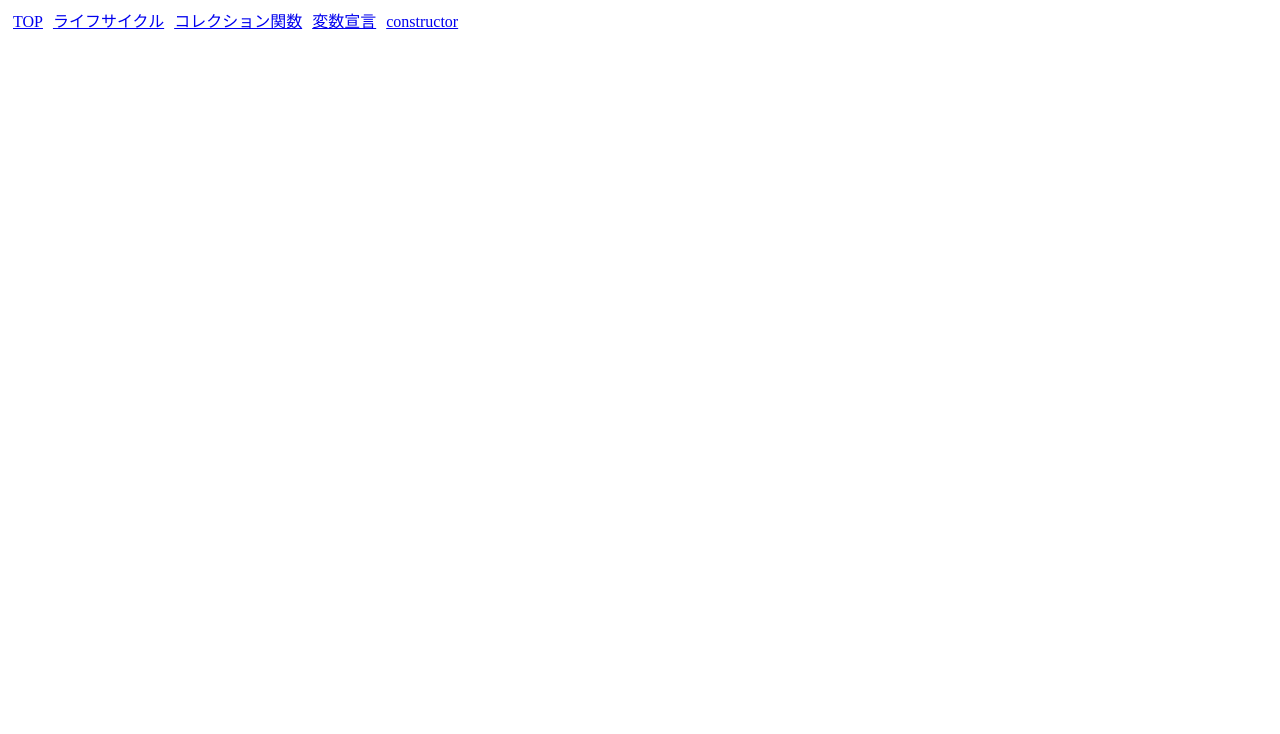
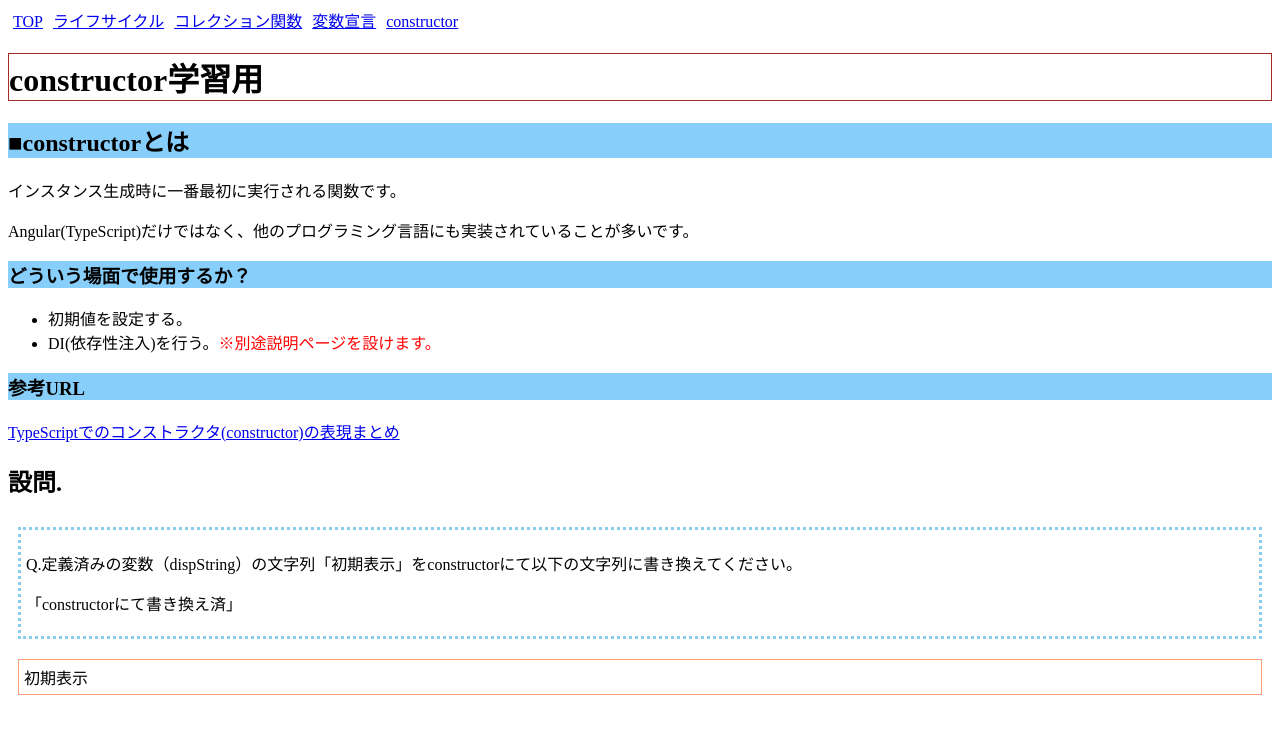
Before and after one commit to be-org-kamito/angular-larning, an Angular app: page /constructorPage in a window 1280 px wide. Before the commit this address led to /. Shown: the top 734 px of the page. Built offline with nearby package versions, Linux system fonts and the light colour scheme.

Commit message:
constructorページ肉付け

```diff
--- a/src/app/app.module.ts
+++ b/src/app/app.module.ts
@@ -15,7 +15,7 @@ const routes: Routes = [
   { path: 'collections', component: CollectionsComponent },
   { path: 'lifecycle', component: LifecycleComponent },
   { path: 'declaration', component: DeclarationComponent },
-  { path: 'constructor', component: ConstructorPageComponent },
+  { path: 'constructorPage', component: ConstructorPageComponent },
 ];
 
 @NgModule({
--- a/src/app/learning/constructorPage/constructorPage.component.html
+++ b/src/app/learning/constructorPage/constructorPage.component.html
@@ -1,20 +1,35 @@
 <div>
-  <h1 class="question-header">学習用</h1>
+  <h1 class="question-header">constructor学習用</h1>
   <div class="explanation-block">
-    <h2>■とは</h2>
-    <p></p>
+    <h2>■constructorとは</h2>
+    <p>インスタンス生成時に一番最初に実行される関数です。</p>
+    <p>
+      Angular(TypeScript)だけではなく、他のプログラミング言語にも実装されていることが多いです。
+    </p>
     <h3>どういう場面で使用するか？</h3>
-    <h3>概要</h3>
+    <ul>
+      <li>初期値を設定する。</li>
+      <li>
+        DI(依存性注入)を行う。<span class="caution-label"
+          >※別途説明ページを設けます。</span
+        >
+      </li>
+    </ul>
     <h3>参考URL</h3>
+    <a href="https://qiita.com/saba_can00/items/4e670235cf63763e63bd">
+      TypeScriptでのコンストラクタ(constructor)の表現まとめ
+    </a>
   </div>
   <h2>設問.</h2>
-  <div>
-    <ul>
-      <li></li>
-    </ul>
-  </div>
   <div class="question-grid">
-    <div class="question-headline">例題.</div>
-    <div class="answer-block"></div>
+    <div class="question-headline">
+      <p>
+        Q.定義済みの変数（dispString）の文字列「初期表示」をconstructorにて以下の文字列に書き換えてください。
+      </p>
+      <p>「constructorにて書き換え済」</p>
+    </div>
+    <div class="answer-block">
+      {{ dispString }}
+    </div>
   </div>
 </div>
--- a/src/app/learning/constructorPage/constructorPage.component.ts
+++ b/src/app/learning/constructorPage/constructorPage.component.ts
@@ -5,4 +5,6 @@ import { Component } from '@angular/core';
   templateUrl: './constructorPage.component.html',
   styles: [],
 })
-export class ConstructorPageComponent {}
+export class ConstructorPageComponent {
+  public dispString: string = '初期表示';
+}
```
